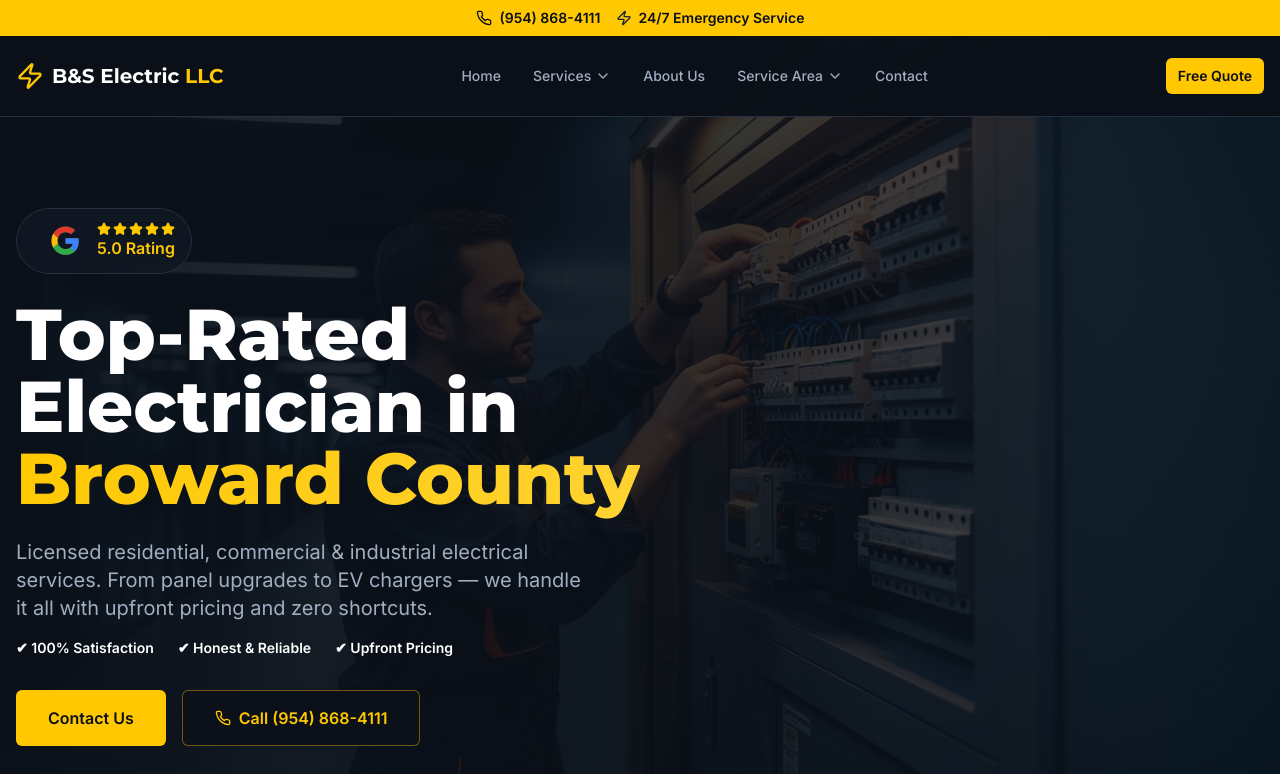
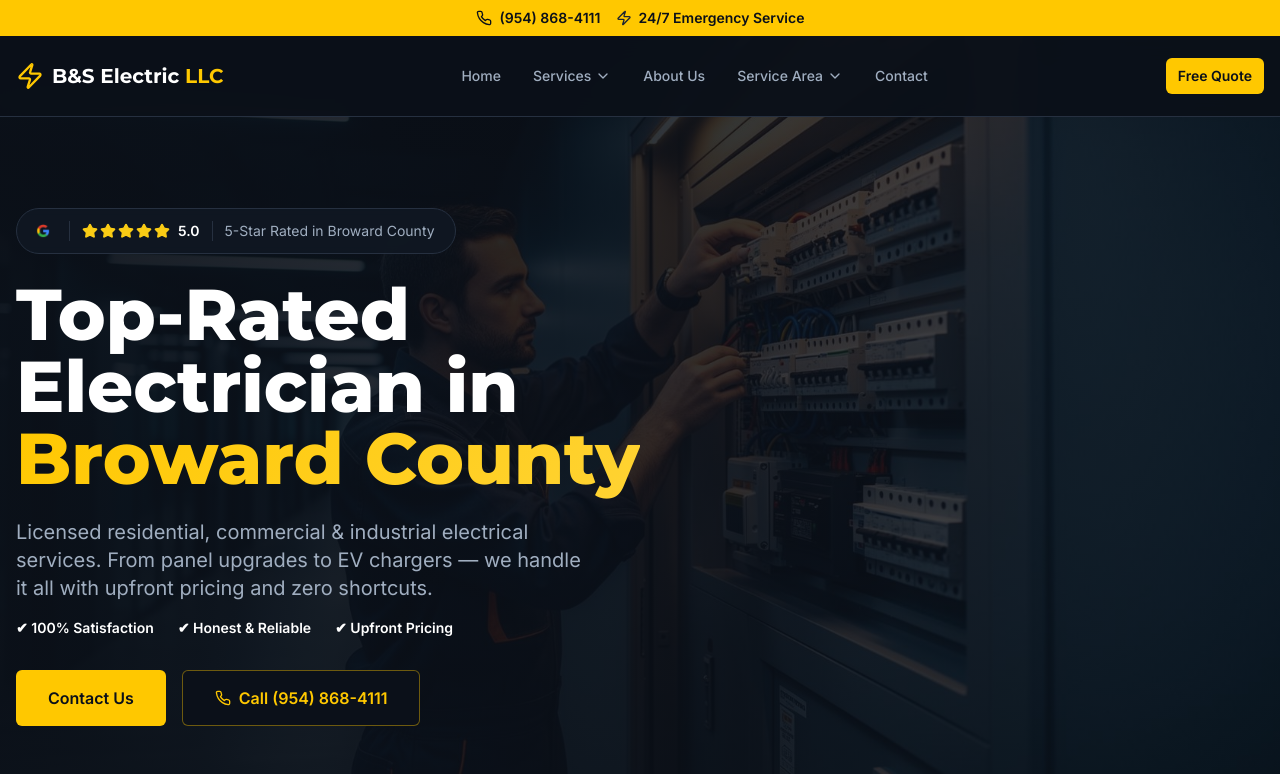
Before and after one commit to nikkielectric/bselectricfl, a React (Vite) app: page / in a window 1280 px wide. Shown: the top 774 px of the page. Built offline with nearby package versions, Linux system fonts and the light colour scheme; the HTML template or start-up script is replaced by a standard one.

Commit message:
Changes
Co-authored-by: nikkielectric <272703163+nikkielectric@users.noreply.github.com>

```diff
--- a/src/components/HeroSection.tsx
+++ b/src/components/HeroSection.tsx
@@ -18,18 +18,19 @@ const HeroSection = () => {
           <div>
             {/* Review rating badges */}
             <div className="flex flex-wrap items-center gap-4 mb-6">
-              <div
-                className="flex items-center gap-0 bg-card/90 backdrop-blur-sm rounded-full border border-border px-[16px] py-0"
-              >
-                <img src={googleLogo} alt="Google" className="h-16 w-16" />
-                <div className="flex flex-col items-center">
+              <div className="inline-flex items-center gap-3 bg-card/90 backdrop-blur-sm rounded-full border border-border pl-3 pr-5 py-2">
+                <img src={googleLogo} alt="Google" className="h-7 w-7" />
+                <span className="h-5 w-px bg-border" />
+                <div className="flex items-center gap-2">
                   <div className="flex items-center gap-0.5">
                     {[...Array(5)].map((_, i) => (
-                      <Star key={i} className="h-3.5 w-3.5 fill-primary text-primary" />
+                      <Star key={i} className="h-4 w-4 fill-yellow-400 text-yellow-400" />
                     ))}
                   </div>
-                  <span className="font-semibold text-primary text-base">5.0 Rating</span>
+                  <span className="font-bold text-foreground text-sm">5.0</span>
                 </div>
+                <span className="h-5 w-px bg-border" />
+                <span className="text-sm text-muted-foreground">5-Star Rated in Broward County</span>
               </div>
             </div>
 
```
